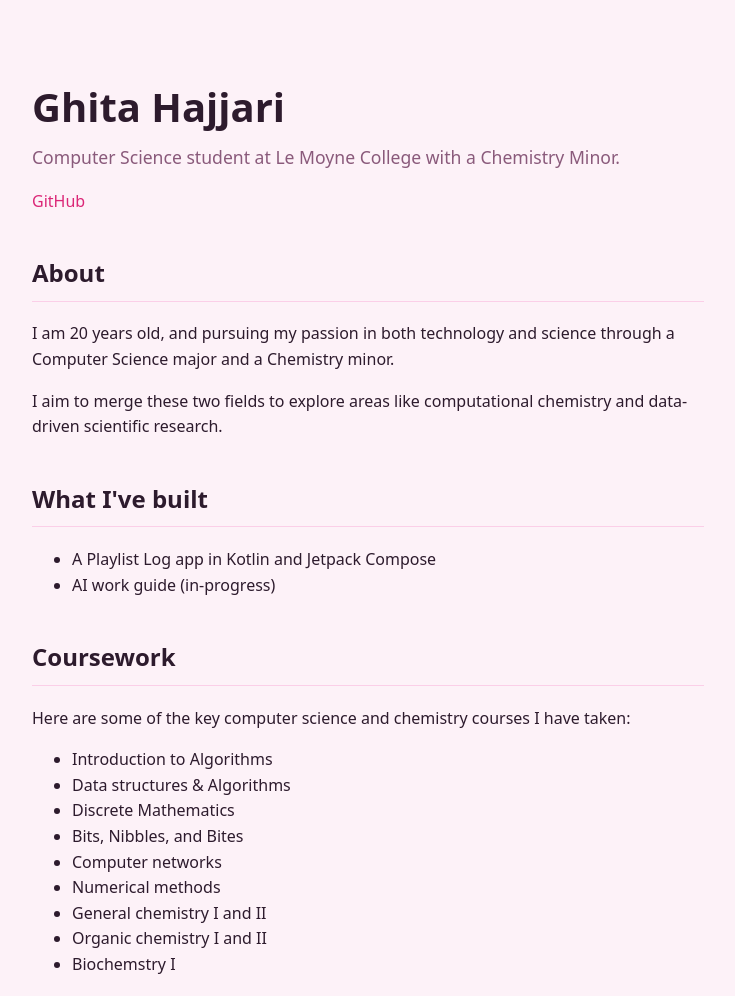
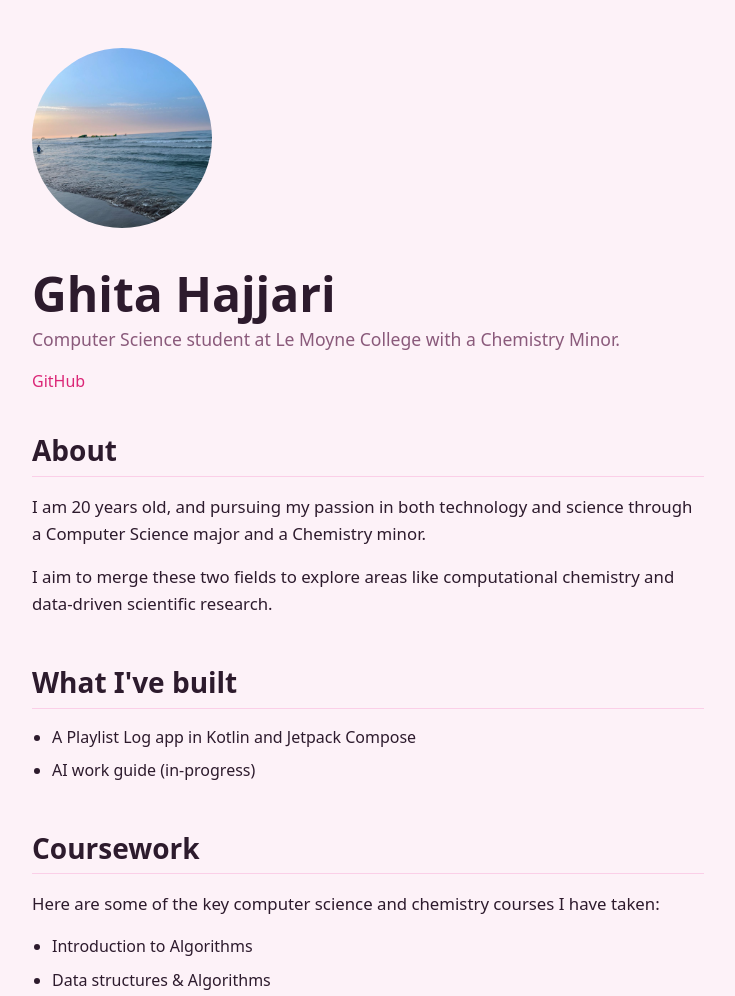
Before and after one commit to ghitahajjari/csc441-web-ghitahajjari, a plain HTML site: page index.html in a window 1280 px wide. Shown: the top 996 px of the page, without its empty margins (272-1007 px from the left). Drawn offline with Linux system fonts and the light colour scheme; a web font is replaced by a local one.

Commit message:
S12 done

```diff
--- a/index.html
+++ b/index.html
@@ -1,14 +1,22 @@
 <!DOCTYPE html>
-<html lang=""en">
+<html lang="" en">
+
 <head>
-        <meta charset=""UTF-8">
-        <meta name="viewport" content="width=device-width", initial-scale="1,0">
+    <meta charset="" UTF-8">
+    <meta name="viewport" content="width=device-width" , initial-scale="1,0">
     <title>Ghita Hajjari</title>
+    <!-- Class 12: Step 1: a typeplace i chose-->
+    <link rel="preconnect" href="https://fonts.googleapis.com">
+    <link rel="preconnect" href="https://fonts.gstatic.com">
+    <link rel="preconnect" href="https://fonts.googlesapis.com/csc2?family=Figtree:wght@400;700&display=swap" rel="stylesheet">
     <link rel="stylesheet" href="styles.css">
 </head>
+
 <body>
     <!-- Class 11: Step 2: the page -->
     <header>
+        <!-- Class 12: Step 3: an image -->
+        <img src="images/me.jpg" alt="Portrait of Ghita Hajjari" class="portrait">
         <h1>Ghita Hajjari</h1>
         <p>Computer Science student at Le Moyne College with a Chemistry Minor.</p>
         <!-- Lab 11: Task 3: a link off my page -->
@@ -18,8 +26,10 @@
     <main>
         <section>
             <h2>About</h2>
-                <p>I am 20 years old, and pursuing my passion in both technology and science through a Computer Science major and a Chemistry minor.</p>
-                <p>I aim to merge these two fields to explore areas like computational chemistry and data-driven scientific research.</p>
+            <p>I am 20 years old, and pursuing my passion in both technology and science through a Computer Science
+                major and a Chemistry minor.</p>
+            <p>I aim to merge these two fields to explore areas like computational chemistry and data-driven scientific
+                research.</p>
         </section>
 
         <section>
@@ -53,4 +63,5 @@
     </footer>
 
 </body>
+
 </html>
--- a/styles.css
+++ b/styles.css
@@ -10,7 +10,7 @@
 }
 
 body {
-    font-family: system-ui, -apple-system, "Segoe UI", sans-serif;
+    font-family: "Figtree", system-ui, -apple-system, "Segoe UI", sans-serif;
     color: var(--text);
     background: var(--background);
     line-height: 1.6;
@@ -19,14 +19,24 @@ body {
     padding: 3rem 1.5rem;
 }
 
-h1 { font-size: 2.5rem; margin-bottom: 0.25rem; }
+h1 { font-size: 3rem;   /*Class 12: Step 2: my own size*/
+    line-height:1.1;
+    margin-bottom: 0.25rem; }
 
 header p { color: var(--text-muted); font-size: 1.1rem; margin-top: 0; }
 
 h2 {
+    font-size: 1.75rem;
+    line-height: 1.2;
     margin-top: 2.5rem;
     border-bottom: 1px solid var(--border);
     padding-bottom: 0.5rem;
+    margin-bottom: 1rem;
+}
+
+p{
+    font-size: 1.05rem;
+    margin-bottom: 1rem;
 }
 
 footer { margin-top: 4rem; color: var(--text-muted); font-size: 0.9rem; }
@@ -38,3 +48,22 @@ a{
     border-bottom: 1px solid transparent;
 }
 a:hover { border-bottom-color: var(--accent); }
+
+.portrait {
+    width: 180px;
+    height: 180px;
+    object-fit: cover;
+    border-radius: 50%;
+}
+
+section {
+    margin-bottom: 3rem;
+}
+
+ul {
+    padding-left: 1.25rem;
+}
+
+li {
+    margin-bottom: 0.5rem;
+}
```
Also changed, not shown: images/me.jpg (added), screenshots/S11.png (renamed from S11.png). Lines whose indentation alone changed are shown as unchanged.
